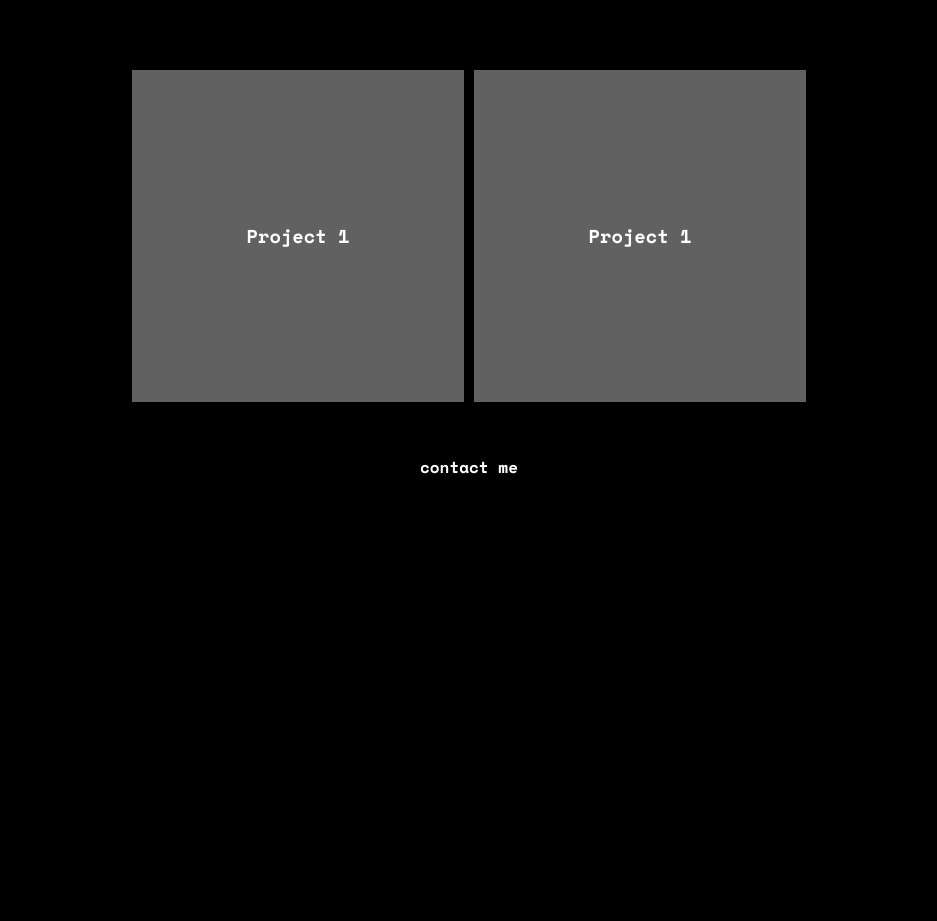
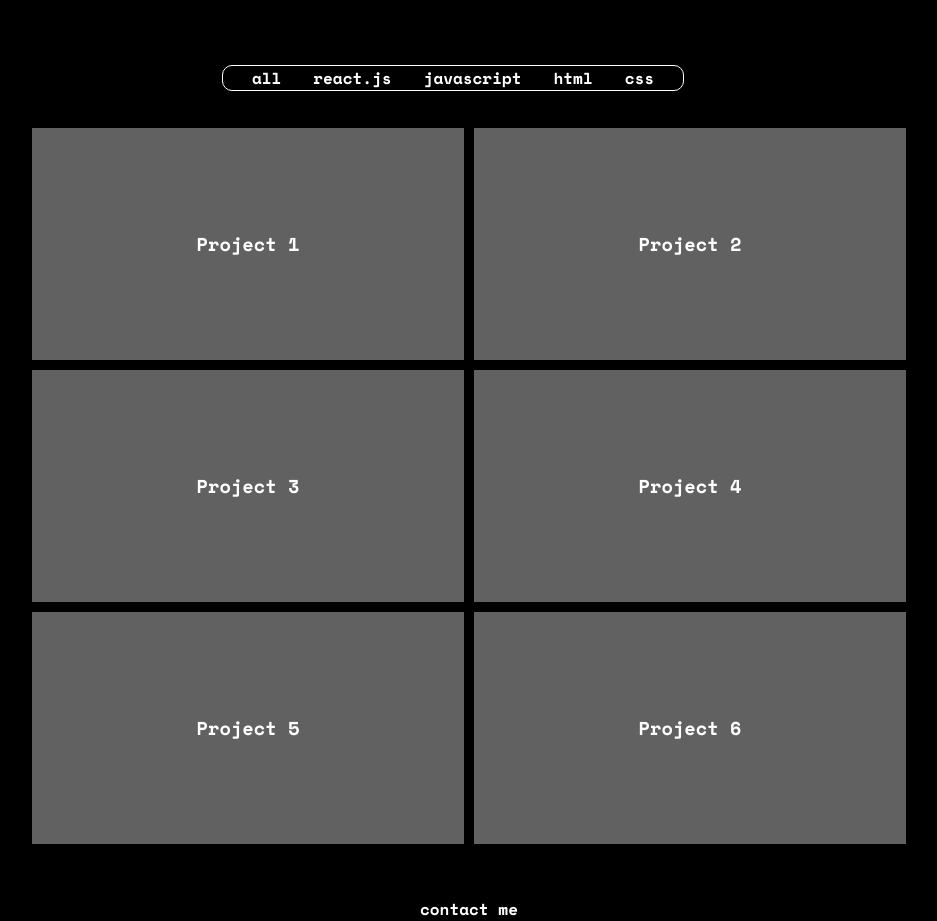
Before and after one commit to ericDevSantana/personal-portfolio, a React (Create React App) app: page / in a window 1280 px wide. Shown: the part 1729-2650 px from the top of the page, without its empty margins (171-1108 px from the left). Before the commit the page ends 2208 px from the top, so only its background shows below. Built offline with nearby package versions, Linux system fonts and the light colour scheme.

Commit message:
my projects filter

```diff
--- a/src/components/MyProjects.js
+++ b/src/components/MyProjects.js
@@ -6,11 +6,32 @@ const MyProjects = (props) => {
     <div className={styles.myProjects}>
       <h1>my projects</h1>
       <div className={styles["myProjects-list"]}>
+        <div className={styles["myProjects-filter"]}>
+          <a href="/">all</a>
+          <a href="/">react.js</a>
+          <a href="/">javascript</a>
+          <a href="/">html</a>
+          <a href="/">css</a>
+        </div>
+      </div>
+      <div className={styles["myProjects-list"]}>
         <div className={styles["myProjects-item"]}>
           <h3>Project 1</h3>
         </div>
         <div className={styles["myProjects-item"]}>
-          <h3>Project 1</h3>
+          <h3>Project 2</h3>
+        </div>
+        <div className={styles["myProjects-item"]}>
+          <h3>Project 3</h3>
+        </div>
+        <div className={styles["myProjects-item"]}>
+          <h3>Project 4</h3>
+        </div>
+        <div className={styles["myProjects-item"]}>
+          <h3>Project 5</h3>
+        </div>
+        <div className={styles["myProjects-item"]}>
+          <h3>Project 6</h3>
         </div>
       </div>
     </div>
--- a/src/components/MyProjects.module.css
+++ b/src/components/MyProjects.module.css
@@ -7,12 +7,37 @@
   font-size: 5rem;
 }
 
+.myProjects-navbar {
+  display: flex;
+  background-color: #000000;
+  width: 100%;
+  padding: 1rem;
+  height: 1.5rem;
+  font-size: calc(3px + 2vmin);
+}
+
+.myProjects-filter {
+  display: flex;
+  border: 1px solid white;
+  border-radius: 10px;
+  width: 40%;
+  justify-content: center;
+  align-items: center;
+  margin: 0 2rem 2rem 0;
+}
+
+.myProjects-filter a {
+  margin: 0 1rem;
+  text-decoration: none;
+  color: rgb(255, 255, 255);
+}
+
 .myProjects-list {
   display: flex;
   flex-wrap: wrap;
   justify-content: center;
   margin: auto;
-  width: 80%;
+  width: 90%;
 }
 
 .myProjects-item {
@@ -21,7 +46,7 @@
   justify-content: center;
   padding: 1rem;
   margin: 5px;
-  height: 300px;
-  width: 300px;
+  height: 200px;
+  width: 400px;
   background-color: rgb(97, 97, 97);
 }
```
